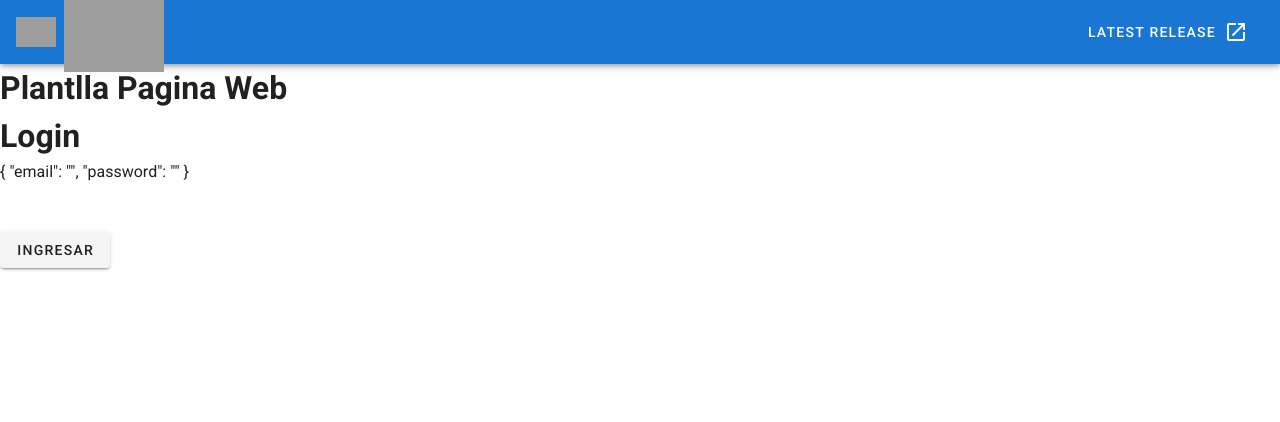
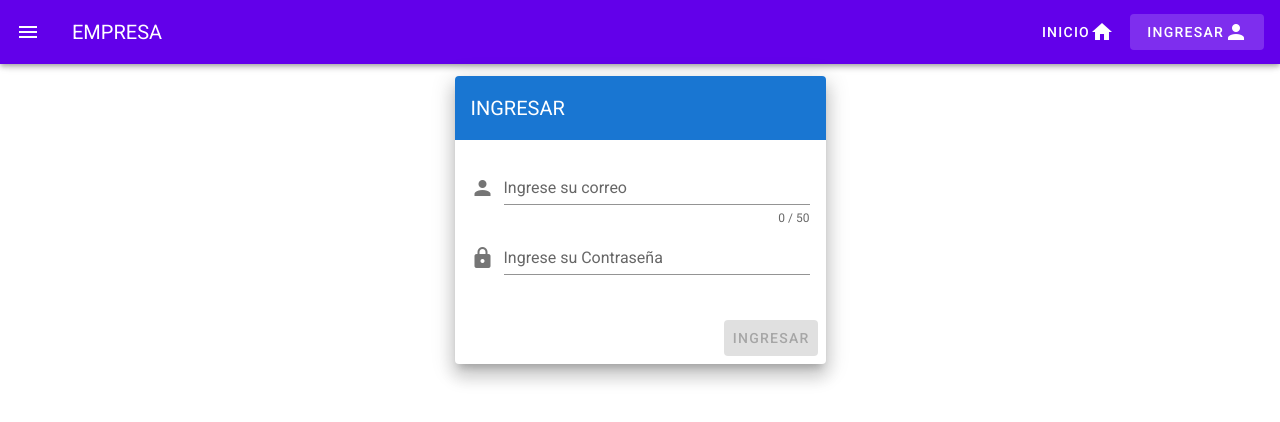
Before and after one commit to cchura94/front-app-ventas, a Vue app: page /login in a window 1280 px wide. Shown: the top 422 px of the page. Built offline with nearby package versions, Linux system fonts and the light colour scheme; grey boxes are pictures that could not be loaded.

Commit message:
LOGIN VALIDACIONES

```diff
--- a/src/App.vue
+++ b/src/App.vue
@@ -1,41 +1,5 @@
 <template>
   <v-app>
-    <v-app-bar
-      app
-      color="primary"
-      dark
-    >
-      <div class="d-flex align-center">
-        <v-img
-          alt="Vuetify Logo"
-          class="shrink mr-2"
-          contain
-          src="https://cdn.vuetifyjs.com/images/logos/vuetify-logo-dark.png"
-          transition="scale-transition"
-          width="40"
-        />
-
-        <v-img
-          alt="Vuetify Name"
-          class="shrink mt-1 hidden-sm-and-down"
-          contain
-          min-width="100"
-          src="https://cdn.vuetifyjs.com/images/logos/vuetify-name-dark.png"
-          width="100"
-        />
-      </div>
-
-      <v-spacer></v-spacer>
-
-      <v-btn
-        href="https://github.com/vuetifyjs/vuetify/releases/latest"
-        target="_blank"
-        text
-      >
-        <span class="mr-2">Latest Release</span>
-        <v-icon>mdi-open-in-new</v-icon>
-      </v-btn>
-    </v-app-bar>
 
     <v-main>
       <router-view/>
--- a/src/components/templates/PlantillaPagina.vue
+++ b/src/components/templates/PlantillaPagina.vue
@@ -1,6 +1,29 @@
 <template>
     <div>
-        <h1>Plantlla Pagina Web </h1>
+        <v-app-bar
+            color="deep-purple accent-4"
+
+            dark
+            >
+
+            <v-app-bar-nav-icon></v-app-bar-nav-icon>
+            <v-toolbar-title>EMPRESA</v-toolbar-title>
+
+            <v-spacer></v-spacer>
+
+            <v-btn text to="/">
+            INICIO
+                <v-icon>mdi-home</v-icon>
+            </v-btn>
+
+            <v-btn text to="/login">
+                INGRESAR
+                <v-icon>mdi-account</v-icon>
+            </v-btn>
+
+
+        </v-app-bar>
+
 
         <router-view></router-view>
     </div>
--- a/src/views/pagina/Login.vue
+++ b/src/views/pagina/Login.vue
@@ -1,16 +1,65 @@
 <template>
-    <div>
-        <h1>Login </h1>
-        {{ usuario }}
-        <br>
+    <v-container>
+        <v-row align="center" justify="center">
+            <v-col cols="12" sm="8" md="4">
+                <v-card class="elevation-12">
+                    <v-toolbar color="primary" dark flat>
+                        <v-toolbar-title>INGRESAR</v-toolbar-title>
 
-        <input type="email" v-model="usuario.email">
-        <br>
-        <input type="password" v-model="usuario.password">
-        <br>
-        <v-btn @click="ingresar()">Ingresar</v-btn>
+                    </v-toolbar>
 
-    </div>
+                     <v-card-text>
+                        <v-form ref="form" v-model="valid">
+                            <v-text-field
+                                label="Ingrese su correo"
+                                name="login"
+                                prepend-icon="mdi-account"
+                                type="email"
+                                v-model="usuario.email"
+                                :counter="50"
+                                :rules="correoRules"
+
+                            ></v-text-field>
+
+                            <v-text-field
+                                id="password"
+                                label="Ingrese su Contraseña"
+                                name="password"
+                                prepend-icon="mdi-lock"
+                                type="password"
+                                v-model="usuario.password"
+                                :rules="[v => !!v || 'La Contraseña es Obligatoria']"
+                                ></v-text-field>
+                        </v-form>
+                    </v-card-text>
+                    <v-card-actions>
+                        <v-spacer></v-spacer>
+                        <v-btn color="primary" @click="ingresar()" :disabled="!valid">Ingresar</v-btn>
+                    </v-card-actions>
+                </v-card>
+            </v-col>
+        </v-row>
+
+        <v-snackbar
+            v-model="snackbar"
+            :timeout="timeout"
+            :color="color"
+            >
+            {{ text }}
+
+            <template v-slot:action="{ attrs }">
+                <v-btn
+                color="blue"
+                text
+                v-bind="attrs"
+                @click="snackbar = false"
+                >
+                Cerrar
+                </v-btn>
+            </template>
+            </v-snackbar>
+
+    </v-container>
 </template>
 
 <script>
@@ -22,14 +71,39 @@ export default {
             usuario: {
                 email: '',
                 password: ''
-            }
+            },
+             snackbar: false,
+             color: "green",
+            text: 'Credenciales Incorrectas',
+            timeout: 2000,
+            correoRules: [
+                v => !!v || 'El Correo es Obligatorio',
+                v => (v && v.length <= 40) || 'El correo debe ser menor a 40 Caracteres',
+                v => /.+@.+\..+/.test(v) || 'El correo no es Valido',
+            ],
+            valid: true
         }
     },
     methods: {
         async ingresar(){
+
+            this.validate();
+
             let { data } = await axios.post("http://127.0.0.1:3000/api/auth/login2", this.usuario)
             console.log(data);
-        }
+            if(!data.error){
+                this.text = "Bienvenido Usuario"
+                this.snackbar = true
+                this.color = "green"
+            }else{
+                this.text = data.mensaje
+                this.snackbar = true
+                this.color = "red"
+            }
+        },
+        validate () {
+            this.$refs.form.validate()
+        },
     }
 }
 </script>
```
